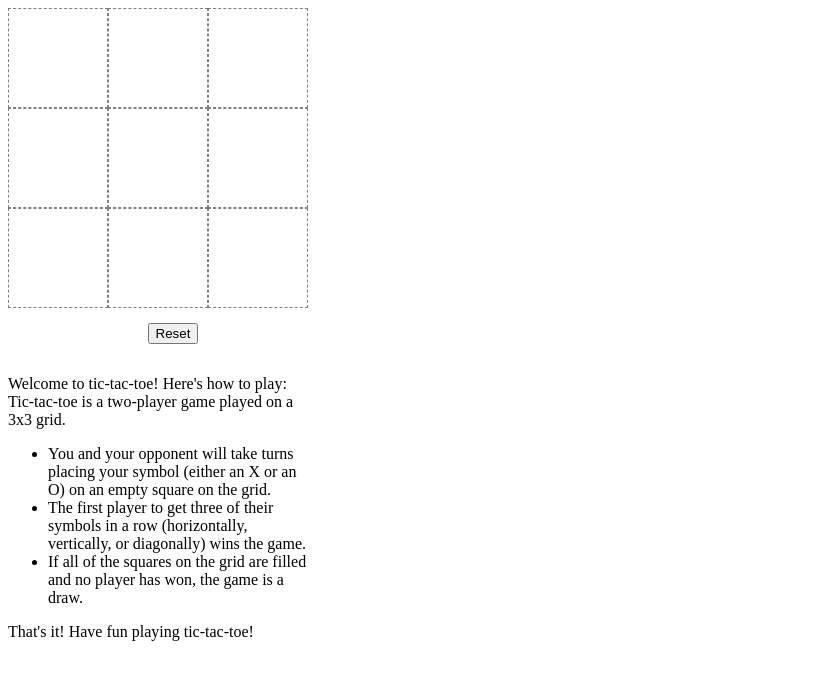
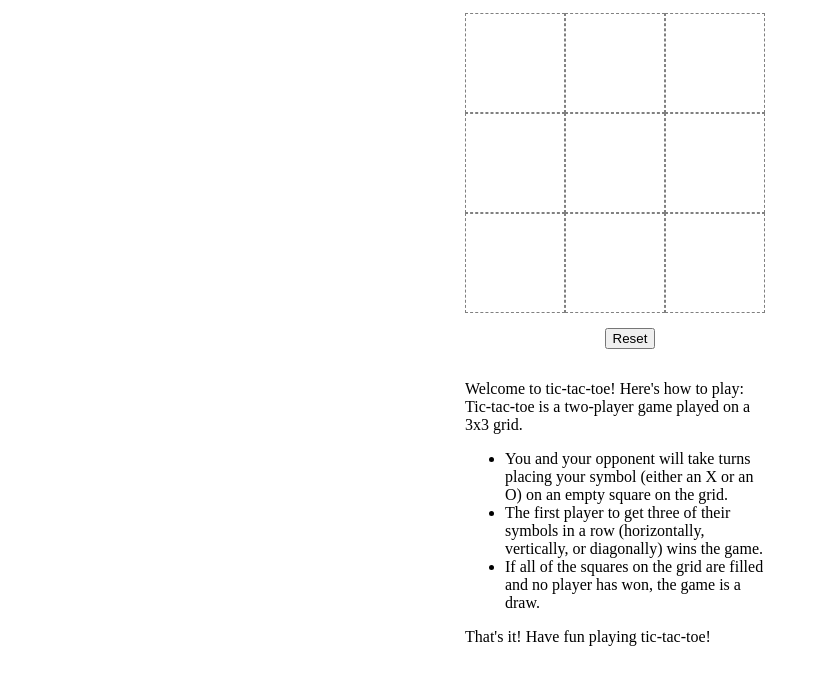
Before and after one commit to vpchar/tic-tac-toe, a website built with webpack: page src/index.html in a window 1280 px wide. Shown: the whole page, without its empty margins (0-820 px from the left). Built offline with nearby package versions, Linux system fonts and the light colour scheme.

Commit message:
old-style fix for body

```diff
--- a/src/index.html
+++ b/src/index.html
@@ -1,7 +1,7 @@
 <html>
   <head>
     <style>
-      body{width: 350px;}
+      body{width: 350px;margin:auto;padding: 1%;}
       /* Add some style to the game */
       .game {
         display: flex;
```
Also changed, not shown: dist/index.html.
